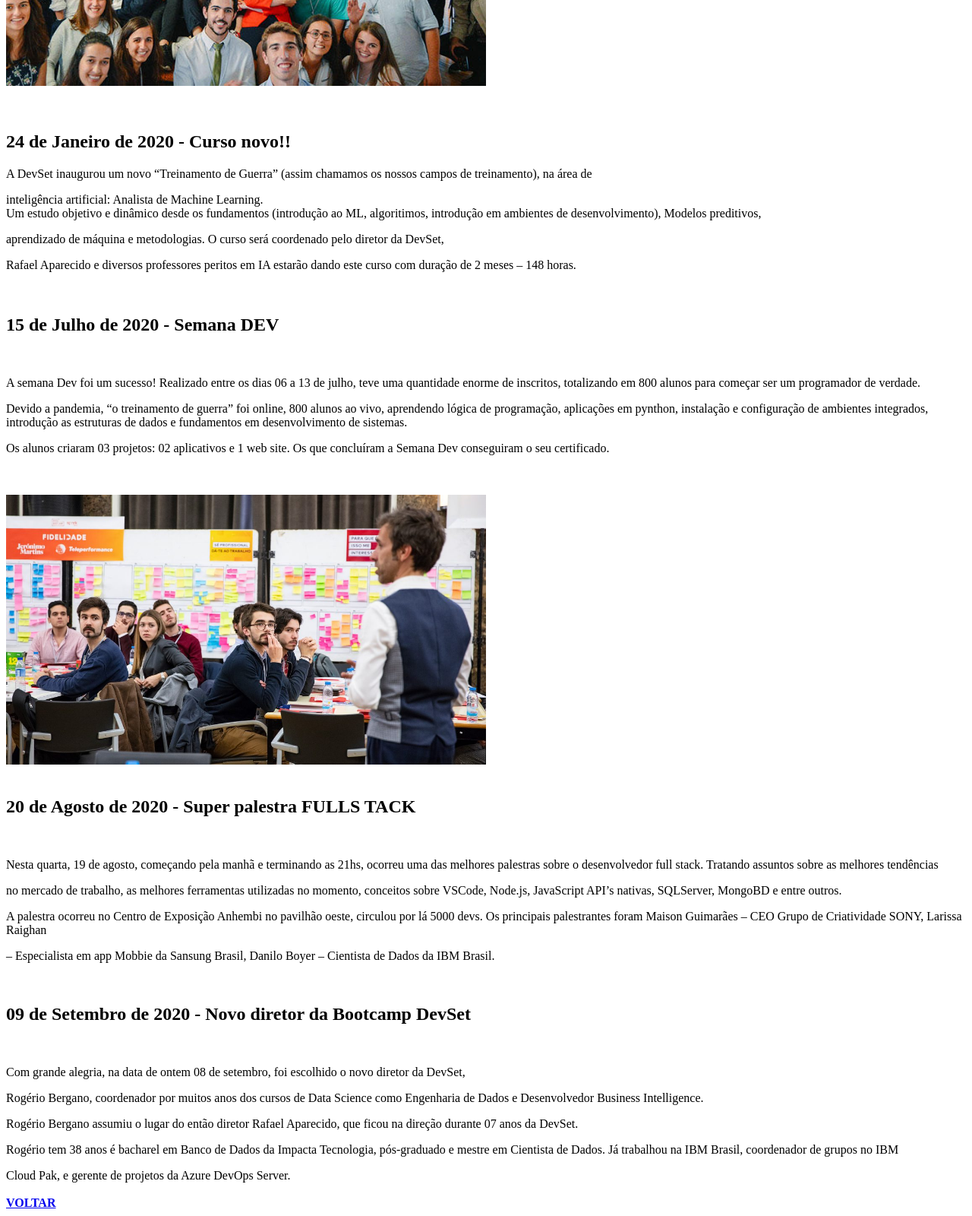
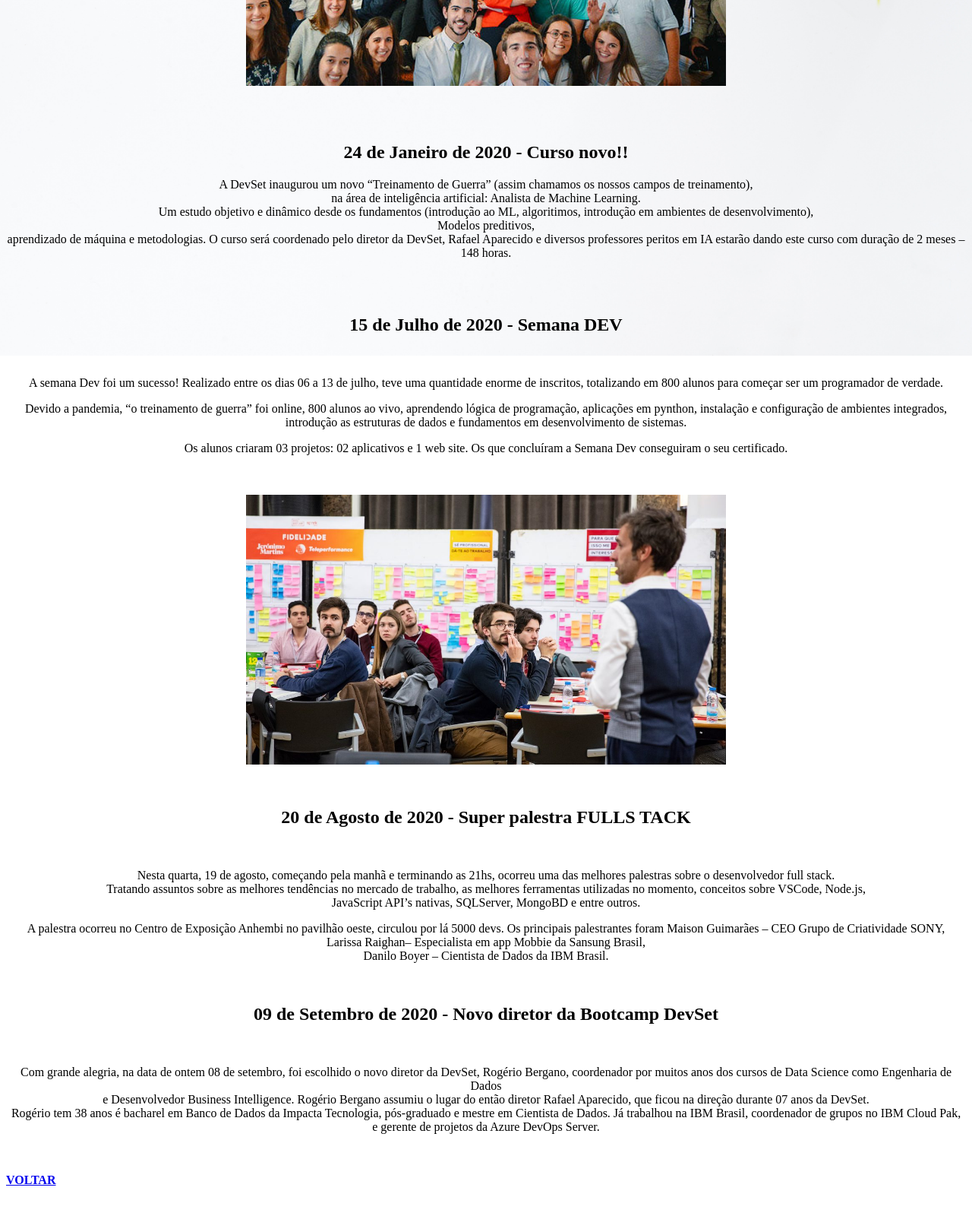
Before and after one commit to danilobalbo/atividade-dev-sistema-17-09-20, a plain HTML site: page noticias.html in a window 1280 px wide. Shown: the part 386-1986 px from the top of the page at 76% size. After the commit the page ends 1956 px from the top, so only its background shows below. Drawn offline with Linux system fonts and the light colour scheme.

Commit message:
ajustanto textos e imagens

```diff
--- a/noticias.html
+++ b/noticias.html
@@ -5,14 +5,16 @@
 							<title>Notícias</title>
 							<link rel="stylesheet" type="text/css" href="style.css"/>
 			</head>
-			<body class="blocktext">
+			<body class="formatacao1">
 							<h1>NOTÍCIAS DEV</h1><br/>
 							<img src="noticia/1noticiaPalestra.jpg " width="50%"/> <br/><br/><br/>
 							<h2>24 de Janeiro de 2020 - Curso novo!!</h2>
-							<p>A DevSet inaugurou um novo “Treinamento de Guerra” (assim chamamos os nossos campos de treinamento), na área de </p>
+							<p>A DevSet inaugurou um novo “Treinamento de Guerra” (assim chamamos os nossos campos de treinamento),</br> na área de
 							inteligência artificial: Analista de Machine Learning.<br/>
-								Um estudo objetivo e dinâmico desde os fundamentos (introdução ao ML, algoritimos, introdução em ambientes de desenvolvimento), Modelos preditivos,<p> aprendizado de máquina e metodologias. O curso será coordenado pelo diretor da DevSet,</p>
-								Rafael Aparecido e diversos professores peritos em IA estarão dando este curso com duração de 2 meses – 148 horas.<br/>
+								Um estudo objetivo e dinâmico desde os fundamentos (introdução ao ML, algoritimos, introdução em ambientes de desenvolvimento), </br>
+								Modelos preditivos,</br>
+								 aprendizado de máquina e metodologias. O curso será coordenado pelo diretor da DevSet,
+								Rafael Aparecido e diversos professores peritos em IA estarão dando este curso com duração de 2 meses – 148 horas.<br/></p>
 								<br/>
 								<br/>
 								<h2>15 de Julho de 2020 - Semana DEV</h2><br/>
@@ -25,21 +27,20 @@
 								<h2>20 de Agosto de 2020 - Super palestra FULLS TACK</h2>
 								<br/>
 								<p> Nesta quarta, 19 de agosto, começando pela manhã e terminando as 21hs, ocorreu uma das melhores palestras sobre
-													o desenvolvedor full stack. Tratando assuntos sobre as melhores tendências </p><p>no mercado de trabalho,
-              as melhores ferramentas utilizadas no momento, conceitos sobre VSCode, Node.js, JavaScript API’s nativas, SQLServer, MongoBD e
+									o desenvolvedor full stack. </br>Tratando assuntos sobre as melhores tendências no mercado de trabalho,
+              						as melhores ferramentas utilizadas no momento, conceitos sobre VSCode, Node.js,</br> JavaScript API’s nativas, SQLServer, MongoBD e
           							entre outros.</p>
           						<p>A palestra ocorreu no Centro de Exposição Anhembi no pavilhão oeste, circulou por lá 5000 devs.
-          Os principais palestrantes foram Maison Guimarães – CEO Grupo de Criatividade SONY, Larissa Raighan </p>– Especialista em app Mobbie da Sansung Brasil, Danilo Boyer
-          – Cientista de Dados da IBM Brasil.<p></p>
+									Os principais palestrantes foram Maison Guimarães – CEO Grupo de Criatividade SONY,</br> Larissa Raighan– Especialista em app Mobbie da Sansung Brasil, </br>
+									Danilo Boyer – Cientista de Dados da IBM Brasil.</p>
           							<br/>
           						<h2>09 de Setembro de 2020 - Novo diretor da Bootcamp DevSet</h2><br/>
-          <p>Com grande alegria, na data de ontem 08 de setembro, foi escolhido o novo diretor da DevSet,  </p>
-          Rogério Bergano, coordenador por muitos anos
-            dos cursos de Data Science como Engenharia de Dados e Desenvolvedor Business Intelligence.<p>
-             Rogério Bergano assumiu o lugar do então diretor Rafael Aparecido, que ficou na direção durante 07 anos da DevSet.</p>
-             <p>Rogério tem 38 anos é bacharel em Banco de Dados da Impacta Tecnologia, pós-graduado e mestre em Cientista de Dados.
-              Já trabalhou na IBM Brasil, coordenador de grupos no IBM </p>
-              Cloud Pak, e gerente de projetos da Azure DevOps Server.
+          						<p>Com grande alegria, na data de ontem 08 de setembro, foi escolhido o novo diretor da DevSet,
+									Rogério Bergano, coordenador por muitos anos dos cursos de Data Science como Engenharia de Dados </br> e Desenvolvedor Business Intelligence.
+             						Rogério Bergano assumiu o lugar do então diretor Rafael Aparecido, que ficou na direção durante 07 anos da DevSet.</br>
+             						Rogério tem 38 anos é bacharel em Banco de Dados da Impacta Tecnologia, pós-graduado e mestre em Cientista de Dados.
+              						Já trabalhou na IBM Brasil, coordenador de grupos no IBM Cloud Pak,</br> e gerente de projetos da Azure DevOps Server.</p>
+
              					<br/>
               					<br/>
               <a href="index.html"><strong>VOLTAR</strong></a>
--- a/style.css
+++ b/style.css
@@ -1,10 +1,12 @@
 body.formatacao1{
     background-image: url("img1.jpg");
     background-size: 100%;
+    background-repeat: no-repeat;
 }
-
-P.blocktext {
+P { text-align: center }
+H1 { text-align: center }
+H2 { text-align: center }
+img {display:block;
     margin-left: auto;
     margin-right: auto;
-    width: 6em
 }
```
Also changed, not shown: detalhe_de_curso.html (+1 -1 lines), disciplina.html (+1 -1 lines), listas_de_cursos.html (+1 -1 lines). Lines whose indentation alone changed are shown as unchanged.
